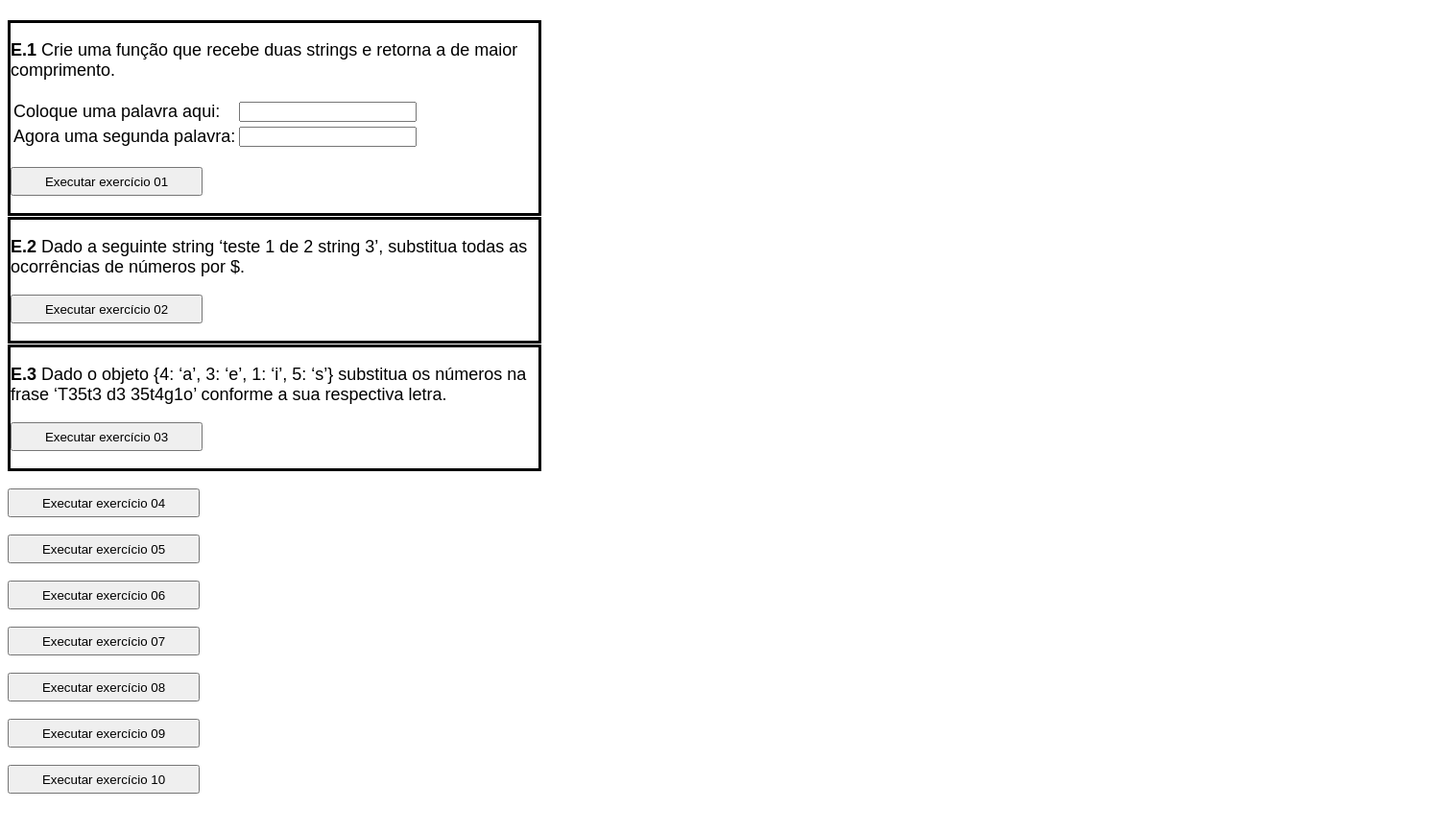
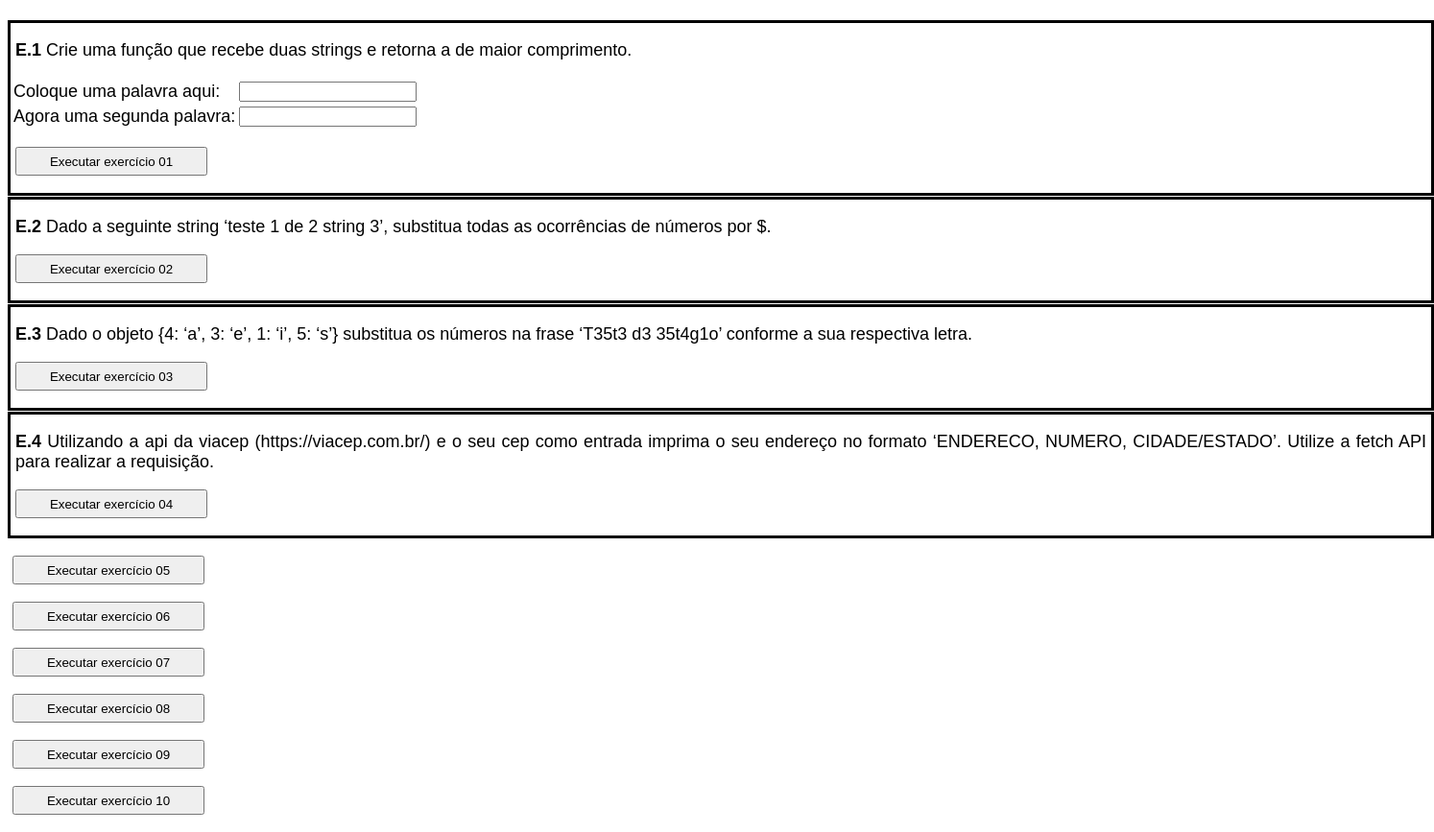
Before and after one commit to BrunaAlmeida13/Teste-Estagio-Nave, a website: page teste/index.html in a window 1280 px wide. Shown: the part 69-936 px from the top of the page at 96% size, 1494 px wide, since content can reach past the window. Before the commit the page ends 914 px from the top, so only its background shows below. Drawn offline with Linux system fonts and the light colour scheme.

Commit message:
questao04-finalizada

```diff
--- a/teste/index.html
+++ b/teste/index.html
@@ -65,9 +65,16 @@
         <div id="res03"></div>
     </section>
 
-	<p><button onclick="exercise04()">
-	Executar exercício 04
-	</button></p>
+	<section class="sec">
+		<div>
+			<p> <strong>E.4</strong> Utilizando a api da viacep (https://viacep.com.br/) e o seu cep como entrada imprima o seu endereço no formato ‘ENDERECO, NUMERO, CIDADE/ESTADO’. Utilize a fetch API para realizar a requisição.</p>
+            <p>
+			<p><button onclick="exercise04()" id="bt04">
+			Executar exercício 04
+			</button></p>
+		</div>
+		<div id="res04"></div>
+	</section>
 	<p><button onclick="exercise05()">
 	Executar exercício 05
 	</button></p>
--- /dev/null
+++ b/teste/src/exercise04.js
@@ -0,0 +1,19 @@
+//Aqui em Brasília as ruas são quadras, e eu não moro em quadra, mas em condomínio, por isso não botei 'número'.
+const cep = 71090485
+function exercise04(){
+    let res04 = document.querySelector('div#res04')
+    let bt04 = document.querySelector('button#bt04')
+    const options = {
+        mode: 'cors',
+        cache: 'default'
+    }
+
+    fetch(`https://viacep.com.br/ws/${cep}/json/`, options)
+    .then(response => {response.json()
+        .then(data => {res04.innerHTML = `Endereço: ${data.logradouro}<br>`,
+                    res04.innerHTML += `Bairro: ${data.bairro}<br>`,
+                    res04.innerHTML += `Cidade/Estado: ${data.localidade}/${data.uf}`
+        })
+    })
+    .catch(exercise04 => console.log('Erro: ' + exercise04.message))
+}
--- a/teste/src/style.css
+++ b/teste/src/style.css
@@ -9,6 +9,11 @@ button{
 
 section.sec{
     border-style: solid;
-    width: 550px;
+    width: 1480px;
     margin-bottom: 1px;
 }
+p{
+    text-align: justify;
+    margin-left: 5px;
+    margin-right: 5px;
+}
```
Also changed, not shown: package.json (added, +12 -0 lines).
